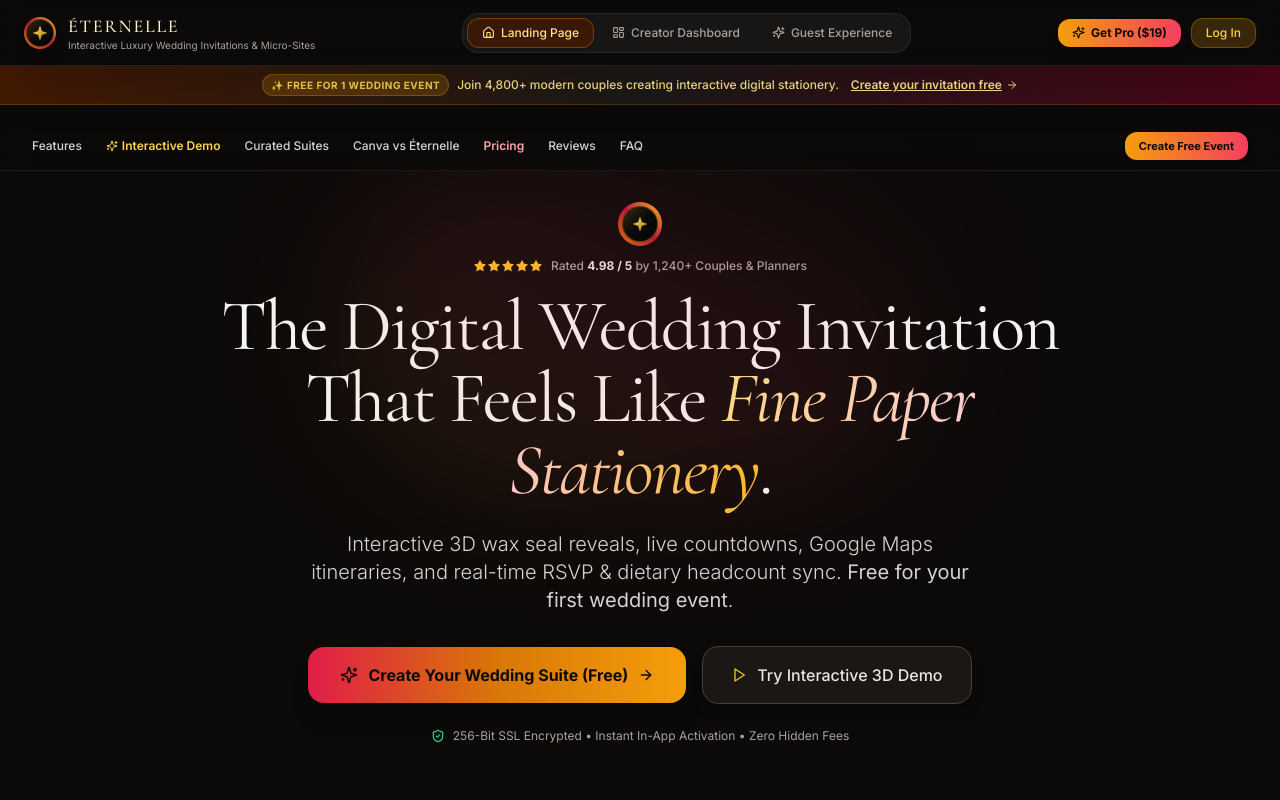
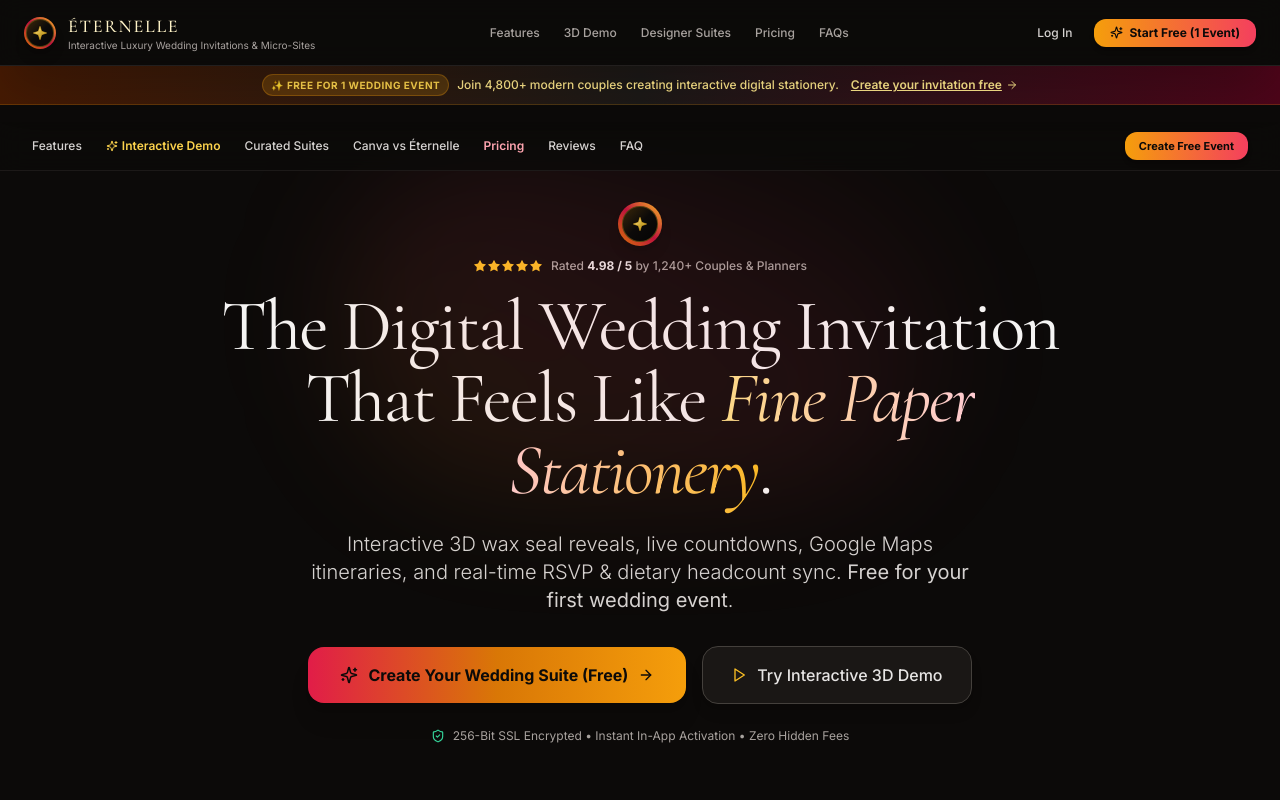
Before and after one commit to memanmeetraj001-ctrl/eternelle-wedding-invites, a React (Vite) app: page / in a window 1280 px wide. Shown: the top 800 px of the page. Built offline with nearby package versions, Linux system fonts and the light colour scheme; a web font is replaced by a local one.

Commit message:
feat(auth): require user signup before showing Creator Dashboard and Guest Experience tabs

```diff
--- a/src/App.tsx
+++ b/src/App.tsx
@@ -180,11 +180,8 @@
 
   const handleStartDesigning = () => {
     if (!user) {
-      setUser({
-        name: 'Sarah & Alex',
-        email: 'sarah.alex@example.com',
-        plan: 'free',
-      });
+      handleOpenAuth('signup');
+      return;
     }
     setViewMode('dashboard');
   };
@@ -238,7 +235,8 @@
           </div>
         </div>
 
-        {/* Center Navigation Tabs */}
+        {/* Center Navigation Tabs - ONLY displayed when logged in */}
+        {user ? (
           <div className="flex items-center gap-1 bg-stone-900/80 p-1 rounded-2xl border border-stone-800 text-xs font-sans overflow-x-auto">
             <button
               onClick={() => setViewMode('landing')}
@@ -253,12 +251,7 @@
             </button>
 
             <button
-            onClick={() => {
-              if (!user) {
-                setUser({ name: 'Sarah & Alex', email: 'sarah.alex@example.com', plan: 'free' });
-              }
-              setViewMode('dashboard');
-            }}
+              onClick={() => setViewMode('dashboard')}
               className={'px-3.5 py-1.5 rounded-xl font-medium flex items-center gap-1.5 transition-all ' + (
                 viewMode === 'dashboard'
                   ? 'bg-amber-950/80 text-amber-200 border border-amber-600/40 shadow-sm'
@@ -281,10 +274,20 @@
               <span>Guest Experience</span>
             </button>
           </div>
+        ) : (
+          /* Public Visitor Editorial Navigation Links */
+          <div className="hidden md:flex items-center gap-6 text-xs text-stone-400 font-medium">
+            <a href="#features" className="hover:text-amber-300 transition-colors">Features</a>
+            <a href="#demo" className="hover:text-amber-300 transition-colors">3D Demo</a>
+            <a href="#suites" className="hover:text-amber-300 transition-colors">Designer Suites</a>
+            <a href="#pricing" className="hover:text-amber-300 transition-colors">Pricing</a>
+            <a href="#faqs" className="hover:text-amber-300 transition-colors">FAQs</a>
+          </div>
+        )}
 
         {/* Right CTA / User Session Control */}
         <div className="flex items-center gap-2.5">
-          {viewMode === 'guest' && (
+          {viewMode === 'guest' && user && (
             <div className="hidden sm:flex items-center bg-stone-900 p-1 rounded-xl border border-stone-800 text-xs">
               <button
                 onClick={() => setIsMobileFrame(true)}
@@ -301,16 +304,6 @@
                 <Monitor size={14} />
               </button>
             </div>
-          )}
-
-          {(!user || user.plan === 'free') && (
-            <button
-              onClick={() => handleOpenCheckout('pro')}
-              className="px-3.5 py-1.5 rounded-xl bg-gradient-to-r from-amber-500 to-rose-500 hover:brightness-110 text-stone-950 font-bold text-xs shadow-lg flex items-center gap-1.5 transition-all"
-            >
-              <Sparkles size={13} />
-              <span>Get Pro ($19)</span>
-            </button>
           )}
 
           {user ? (
@@ -334,12 +327,19 @@
               </button>
             </div>
           ) : (
-            <div className="flex items-center gap-1.5">
+            <div className="flex items-center gap-2">
               <button
                 onClick={() => handleOpenAuth('signin')}
-                className="px-3.5 py-1.5 rounded-xl bg-amber-500/20 hover:bg-amber-500/30 text-amber-300 border border-amber-500/30 text-xs font-medium transition-colors"
+                className="px-3.5 py-1.5 rounded-xl bg-transparent hover:bg-stone-800 text-stone-300 text-xs font-medium transition-colors"
               >
                 Log In
+              </button>
+              <button
+                onClick={() => handleOpenAuth('signup')}
+                className="px-4 py-1.5 rounded-xl bg-gradient-to-r from-amber-500 to-rose-500 hover:brightness-110 text-stone-950 font-bold text-xs shadow-md transition-all flex items-center gap-1.5"
+              >
+                <Sparkles size={13} />
+                <span>Start Free (1 Event)</span>
               </button>
             </div>
           )}
```
Lines whose indentation alone changed are shown as unchanged.
